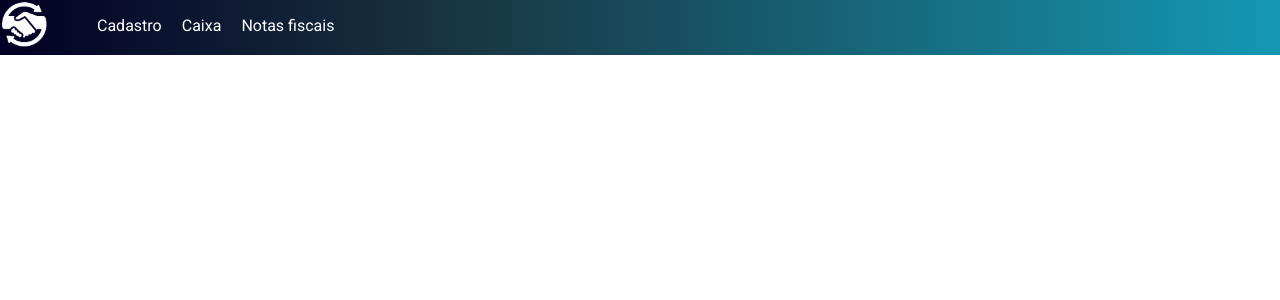
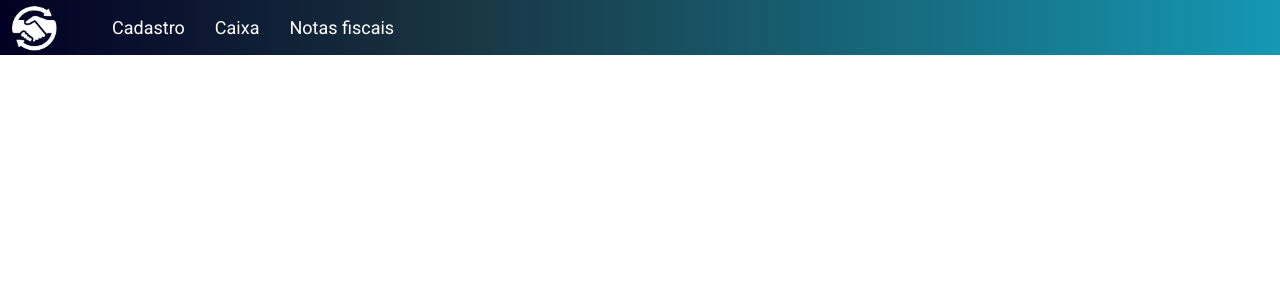
Before and after one commit to Huds0nAlve5/highsysReact, a React (Vite) app: page /home in a window 1280 px wide. Shown: the top 300 px of the page. Built offline with nearby package versions, Linux system fonts and the light colour scheme.

Commit message:
alteracoes

```diff
--- a/package.json
+++ b/package.json
@@ -12,6 +12,7 @@
   "dependencies": {
     "react": "^18.2.0",
     "react-dom": "^18.2.0",
+    "react-icons": "^4.9.0",
     "react-router-dom": "^6.11.2"
   },
   "devDependencies": {
--- a/src/styles/img/minilogo.module.css
+++ b/src/styles/img/minilogo.module.css
@@ -5,4 +5,6 @@
     background-repeat: no-repeat;
     background-position: center;
     background-size: contain;
+    margin-left: 10px;
+    cursor: pointer;
 }
--- a/src/styles/navbar/navbar.module.css
+++ b/src/styles/navbar/navbar.module.css
@@ -1,6 +1,7 @@
 #navbar{
     display: flex;
     flex-direction: row;
+    align-items: center;
     margin: 0px;
     width: 100vw;
     height: 55px;
@@ -15,5 +16,6 @@
 #menu li{
     list-style: none;
     color: white;
-    margin: 0px 10px;
+    margin: 0px 15px;
+    font-size: 18px;
 }
```
Also changed, not shown: 1 other file (tests, documents, lock files or other folders).
